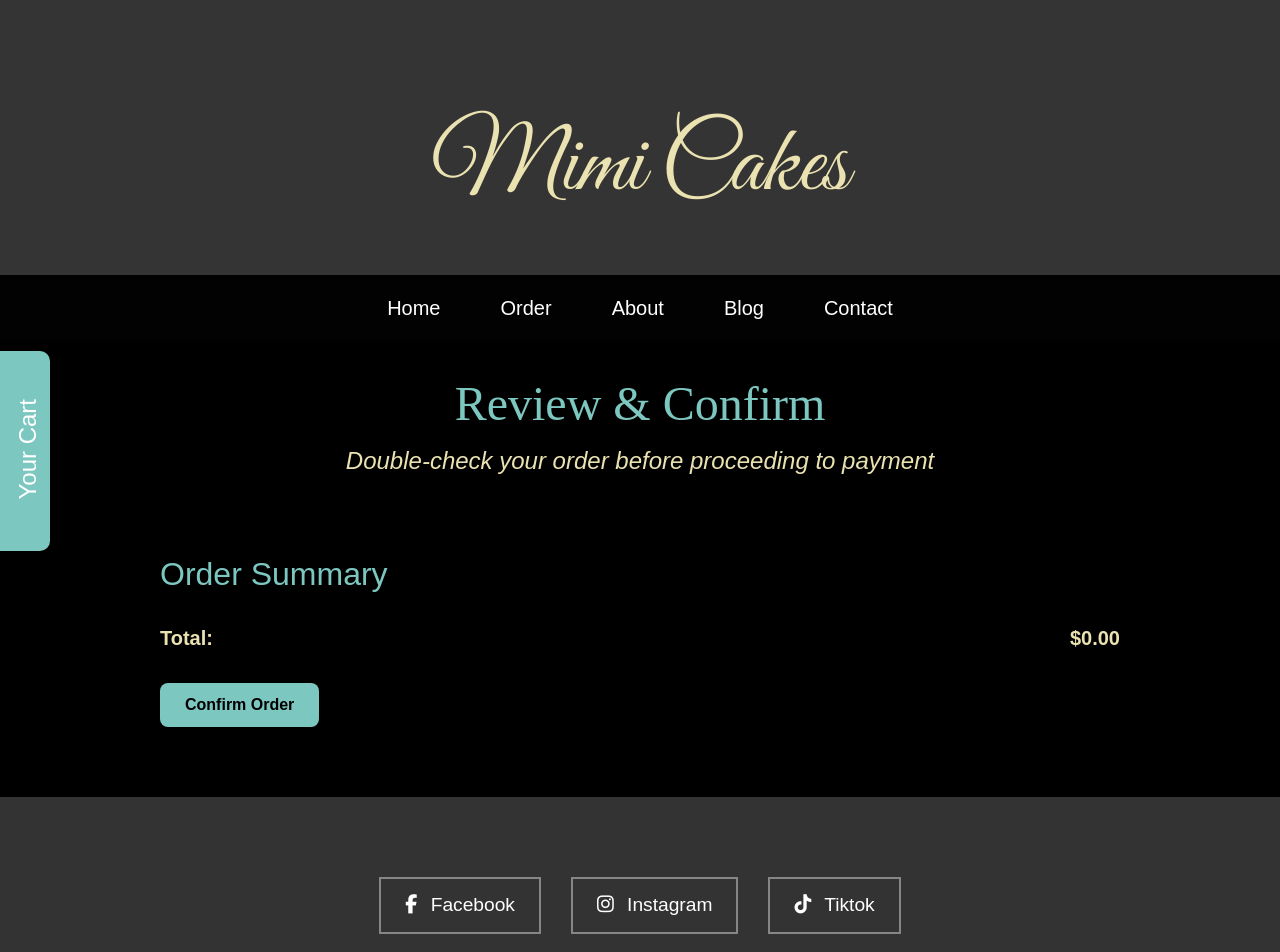
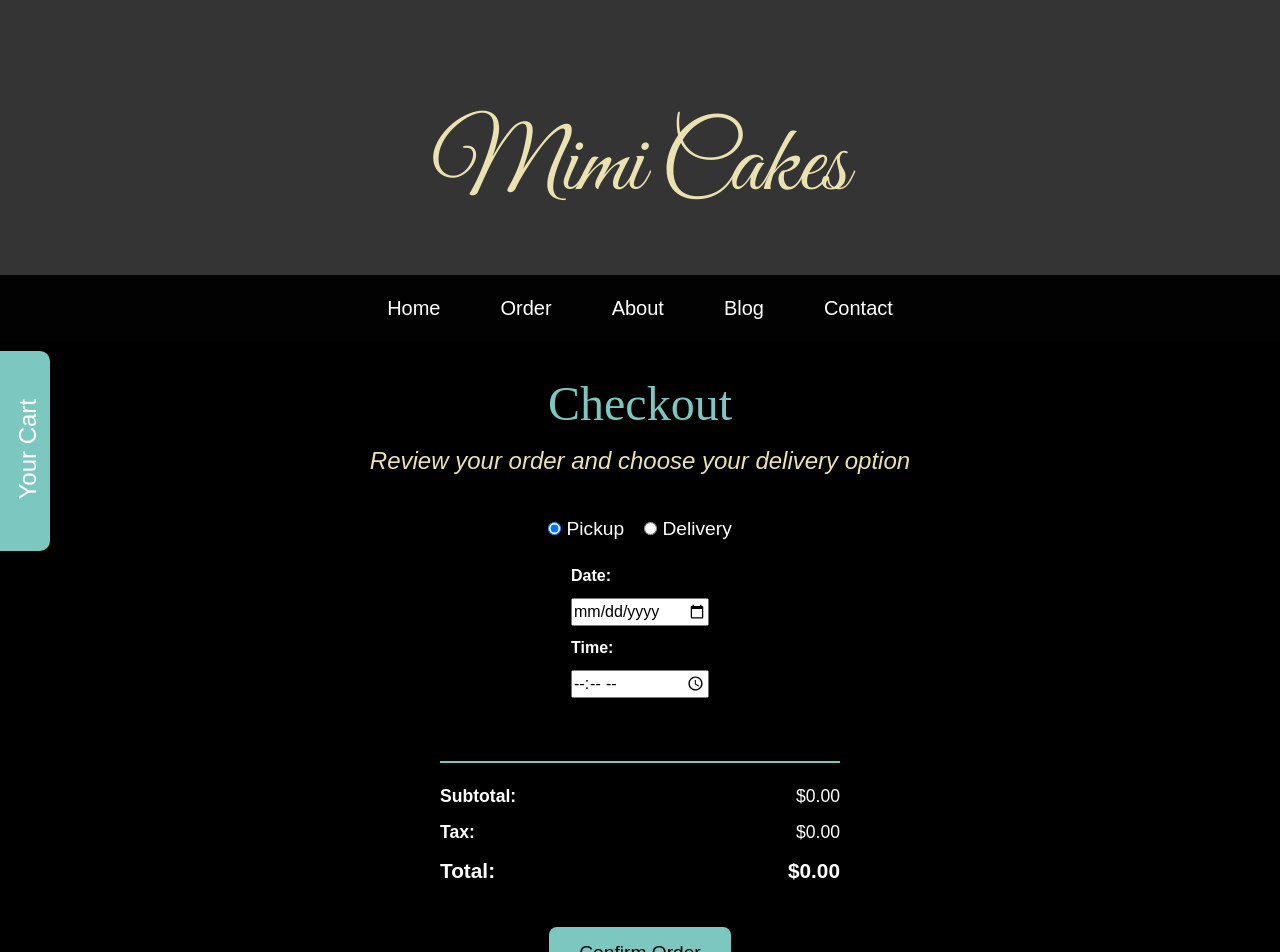
Before and after one commit to MyPhan105/Mimi-Cakes, a Vue app in the folder frontend/: page /checkout in a window 1280 px wide. Shown: the top 952 px of the page. Built offline with nearby package versions, Linux system fonts and the light colour scheme.

Commit message:
checkout page

```diff
--- a/frontend/src/views/Checkout.vue
+++ b/frontend/src/views/Checkout.vue
@@ -4,32 +4,45 @@
 
       <header>
         <br />
-        <h1 class="checkout-heading">Review & Confirm</h1>
-        <p class="checkout-subheading">Double-check your order before proceeding to payment</p>
+        <h1 class="checkout-heading">Checkout</h1>
+        <p class="checkout-subheading">Review your order and choose your delivery option</p>
       </header>
 
-      <section class="checkout-summary">
-        <h2 class="summary-title">Order Summary</h2>
-        <ul class="checkout-list">
-          <li v-for="(item, index) in cart" :key="index" class="checkout-item">
-            <div>
-              <span class="product-name">{{ item.name }}</span> -
-              <span class="product-size">{{ item.size }}</span>
-            </div>
-            <div class="product-line">
-              <span>${{ Number(item.price).toFixed(2) }} x {{ item.quantity }} = </span>
-              <span class="product-total">${{ (Number(item.price) * Number(item.quantity || 0)).toFixed(2) }}</span>
-            </div>
-          </li>
-        </ul>
+      <div class="options-section">
+        <label>
+          <input type="radio" value="pickup" v-model="deliveryOption" /> Pickup
+        </label>
+        <label>
+          <input type="radio" value="delivery" v-model="deliveryOption" /> Delivery
+        </label>
+      </div>
 
-        <div class="total-line">
+      <div v-if="deliveryOption === 'pickup' || deliveryOption === 'delivery'" class="pickup-section">
+        <label for="pickup-date">Date:</label>
+        <input type="date" id="pickup-date" v-model="pickupDate" />
+
+        <label for="pickup-time">Time:</label>
+        <input type="time" id="pickup-time" v-model="pickupTime" />
+      </div>
+
+      <hr class="divider" />
+
+      <div class="summary-section">
+        <div class="summary-line">
+          <strong>Subtotal:</strong>
+          <span>${{ subtotal.toFixed(2) }}</span>
+        </div>
+        <div class="summary-line">
+          <strong>Tax:</strong>
+          <span>${{ tax.toFixed(2) }}</span>
+        </div>
+        <div class="summary-line total">
           <strong>Total:</strong>
-          <span class="total-price">${{ totalPrice.toFixed(2) }}</span>
+          <span>${{ total.toFixed(2) }}</span>
         </div>
+      </div>
 
-        <button class="confirm-button">Confirm Order</button>
-      </section>
+      <button class="confirm-button">Confirm Order</button>
     </div>
   </template>
 
@@ -39,22 +52,31 @@
   export default {
     name: 'Checkout',
     components: {
-      ShoppingCart
+      ShoppingCart,
     },
     data() {
       return {
-        cart: JSON.parse(localStorage.getItem('cart')) || []
+        cart: JSON.parse(localStorage.getItem('cart')) || [],
+        deliveryOption: 'pickup',
+        pickupDate: '',
+        pickupTime: '',
       };
     },
     computed: {
-      totalPrice() {
+      subtotal() {
         return this.cart.reduce((sum, item) => {
           const price = Number(item.price);
           const quantity = Number(item.quantity || 0);
           return sum + price * quantity;
         }, 0);
-      }
-    }
+      },
+      tax() {
+        return this.subtotal * 0.0825;
+      },
+      total() {
+        return this.subtotal + this.tax;
+      },
+    },
   };
   </script>
 
@@ -84,65 +106,58 @@
     font-style: italic;
   }
 
-  .checkout-summary {
-    margin-top: 40px;
-    width: 100%;
-    max-width: 1000px;
-    padding: 20px;
+  .options-section {
+    margin-top: 20px;
+    display: flex;
+    gap: 20px;
+    font-size: 1.2rem;
   }
 
-  .summary-title {
-    font-size: 2rem;
-    color: #7dc7c1;
-    margin-bottom: 20px;
-  }
-
-  .checkout-list {
-    list-style: none;
-    padding: 0;
-    margin: 0;
-  }
-
-  .checkout-item {
-    margin-bottom: 16px;
-    border-bottom: 1px solid #7dc7c1;
-    padding-bottom: 8px;
-  }
-
-  .product-line {
+  .pickup-section {
+    margin-top: 20px;
     display: flex;
-    justify-content: space-between;
+    flex-direction: column;
     gap: 10px;
     font-size: 1rem;
   }
 
-  .product-total {
-    font-weight: bold;
+  .pickup-section label {
+    font-weight: 600;
   }
 
-  .total-line {
+  .summary-section {
+    margin-top: 30px;
+    width: 100%;
+    max-width: 400px;
+    border-top: 2px solid #7dc7c1;
+    padding-top: 20px;
+  }
+
+  .summary-line {
     display: flex;
     justify-content: space-between;
-    margin-top: 30px;
-    font-size: 1.25rem;
+    margin-bottom: 10px;
+    font-size: 1.1rem;
+  }
+
+  .summary-line.total {
+    font-size: 1.3rem;
     font-weight: bold;
-    color: #eae2b0;
   }
 
   .confirm-button {
     margin-top: 30px;
-    padding: 10px 25px;
     background-color: #7dc7c1;
     color: #000;
+    padding: 12px 30px;
     border: none;
-    font-size: 1rem;
-    font-weight: bold;
     border-radius: 8px;
+    font-size: 1.2rem;
     cursor: pointer;
-    transition: background 0.3s ease;
+    transition: background-color 0.3s ease;
   }
 
   .confirm-button:hover {
-    background-color: #5aa9a2;
+    background-color: #5da39e;
   }
   </style>
```
